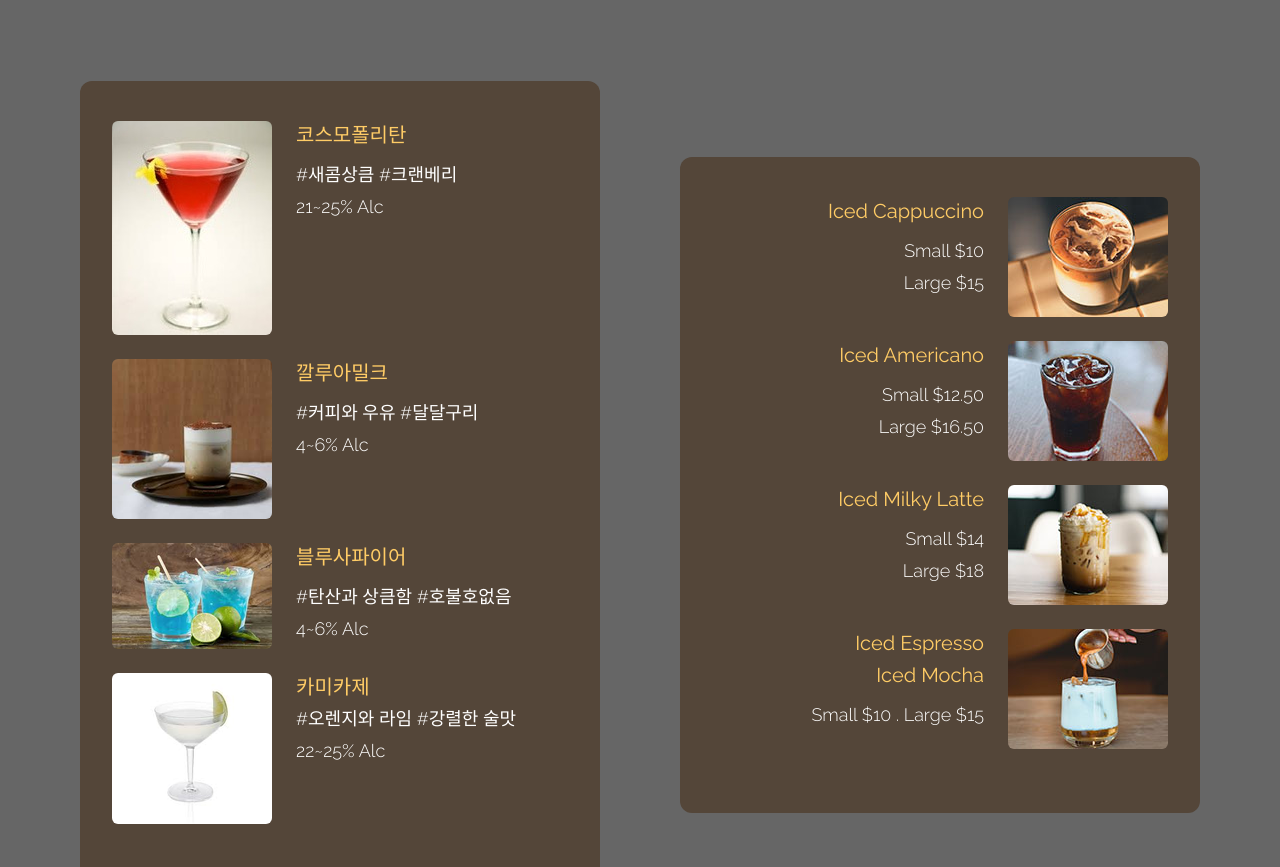
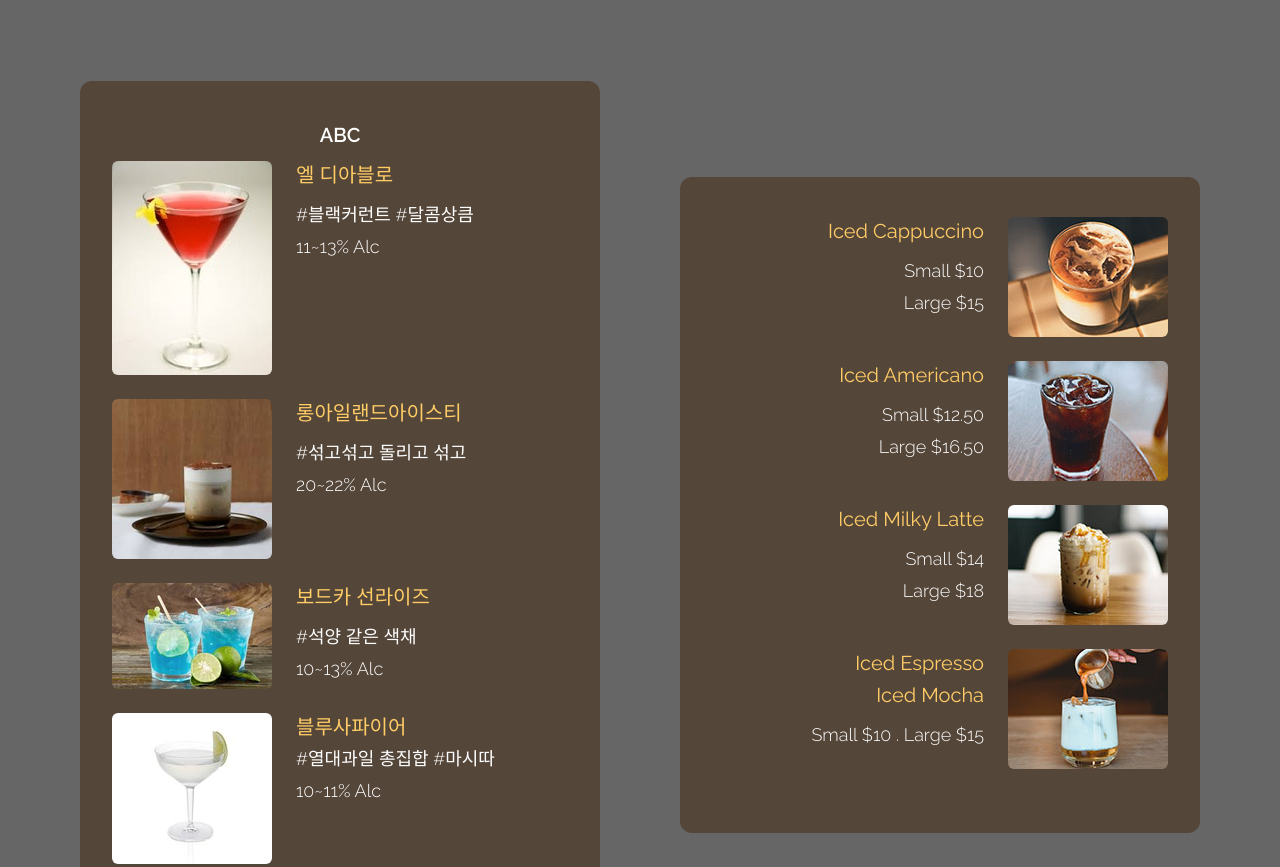
Before and after one commit to ykngs1841/yoonbeast-bar, a plain HTML site: page index.html in a window 1280 px wide. Shown: the part 2411-3278 px from the top of the page. Drawn offline with nearby package versions, Linux system fonts and the light colour scheme.

Commit message:
Change menu

```diff
--- a/index.html
+++ b/index.html
@@ -78,15 +78,15 @@
     <div class="bg-white bg-opacity-80 p-12 pb-14 rounded-xl mb-5" style="width: 400px; margin-left: 20px;">
         <h2 class="mb-6 tm-text-green text-2xl font-medium">What is the best alcohol content?</h2>
         <p class="mb-6 text-base leading-8">
-            <b>B.</b> I like Alc 15% more <br>
-            <b>b.</b> I like Alc below 15%.<br>
+            <b>B.</b> I like Alc 10% more <br>
+            <b>b.</b> I like Alc below 10%.<br>
         </p>
     </div>
     <div class="bg-white bg-opacity-80 p-12 pb-14 rounded-xl mb-5" style="width: 400px; margin-left: 20px;">
         <h2 class="mb-6 tm-text-green text-2xl font-medium">How would you like it to be carbonated or not?</h2>
         <p class="mb-6 text-base leading-8">
-            <b>C.</b> I like sweets. <br>
-            <b>c.</b> I like clean and refreshing tastes.<br>
+            <b>C.</b> I like it carbonated <br>
+            <b>c.</b> I like it without carbonation<br>
         </p>
     </div>
  </div>
@@ -104,36 +104,37 @@
             </div>
             <div class="flex flex-col lg:flex-row justify-around items-center">
                 <div class="flex-1 m-5 rounded-xl px-4 py-6 sm:px-8 sm:py-10 tm-bg-brown tm-item-container">
+                    <h2 class="flex justify-center items-center bg-gray-800 text-white font-bold p-2 rounded-md text-lg sm:text-xl mb-2 sm:mb-3"><b>ABC</b></h2>
                     <div class="flex items-start mb-6 tm-menu-item">
                         <img src="img/menu-item-1.jpg" alt="Image" class="rounded-md">
                         <div class="ml-3 sm:ml-6">
-                            <h3 class="text-lg sm:text-xl mb-2 sm:mb-3 tm-text-yellow">코스모폴리탄</h3>
-                            <div class="text-white text-md sm:text-lg font-light mb-1">#새콤상큼 #크랜베리</div>
-                            <div class="text-white text-md sm:text-lg font-light">21~25% Alc</div>
+                            <h3 class="text-lg sm:text-xl mb-2 sm:mb-3 tm-text-yellow">엘 디아블로</h3>
+                            <div class="text-white text-md sm:text-lg font-light mb-1">#블랙커런트 #달콤상큼</div>
+                            <div class="text-white text-md sm:text-lg font-light">11~13% Alc</div>
                         </div>
                     </div>
                     <div class="flex items-start mb-6 tm-menu-item">
                         <img src="img/menu-item-2.png" alt="Image" class="rounded-md">
                         <div class="ml-3 sm:ml-6">
-                            <h3 class="text-lg sm:text-xl mb-2 sm:mb-3 tm-text-yellow">깔루아밀크</h3>
-                            <div class="text-white text-md sm:text-lg font-light mb-1">#커피와 우유 #달달구리</div>
-                            <div class="text-white text-md sm:text-lg font-light">4~6% Alc</div>
+                            <h3 class="text-lg sm:text-xl mb-2 sm:mb-3 tm-text-yellow">롱아일랜드아이스티</h3>
+                            <div class="text-white text-md sm:text-lg font-light mb-1">#섞고섞고 돌리고 섞고</div>
+                            <div class="text-white text-md sm:text-lg font-light">20~22% Alc</div>
                         </div>
                     </div>
                     <div class="flex items-start mb-6 tm-menu-item">
                         <img src="img/menu-item-3.png" alt="Image" class="rounded-md">
                         <div class="ml-3 sm:ml-6">
-                            <h3 class="text-lg sm:text-xl mb-2 sm:mb-3 tm-text-yellow">블루사파이어</h3>
-                            <div class="text-white text-md sm:text-lg font-light mb-1">#탄산과 상큼함 #호불호없음</div>
-                            <div class="text-white text-md sm:text-lg font-light">4~6% Alc</div>
+                            <h3 class="text-lg sm:text-xl mb-2 sm:mb-3 tm-text-yellow">보드카 선라이즈</h3>
+                            <div class="text-white text-md sm:text-lg font-light mb-1">#석양 같은 색채</div>
+                            <div class="text-white text-md sm:text-lg font-light">10~13% Alc</div>
                         </div>
                     </div>
                     <div class="flex items-start mb-6 tm-menu-item">
                         <img src="img/menu-item-4.png" alt="Image" class="rounded-md">
                         <div class="ml-3 sm:ml-6">
-                            <h3 class="text-lg sm:text-xl tm-text-yellow mb-1">카미카제</h3>
-                            <div class="text-white text-md sm:text-lg font-light mb-1">#오렌지와 라임 #강렬한 술맛</div>
-                            <div class="text-white text-md sm:text-lg font-light">22~25% Alc</div>
+                            <h3 class="text-lg sm:text-xl tm-text-yellow mb-1">블루사파이어</h3>
+                            <div class="text-white text-md sm:text-lg font-light mb-1">#열대과일 총집합 #마시따</div>
+                            <div class="text-white text-md sm:text-lg font-light">10~11% Alc</div>
                         </div>
                     </div>
                 </div>
```
